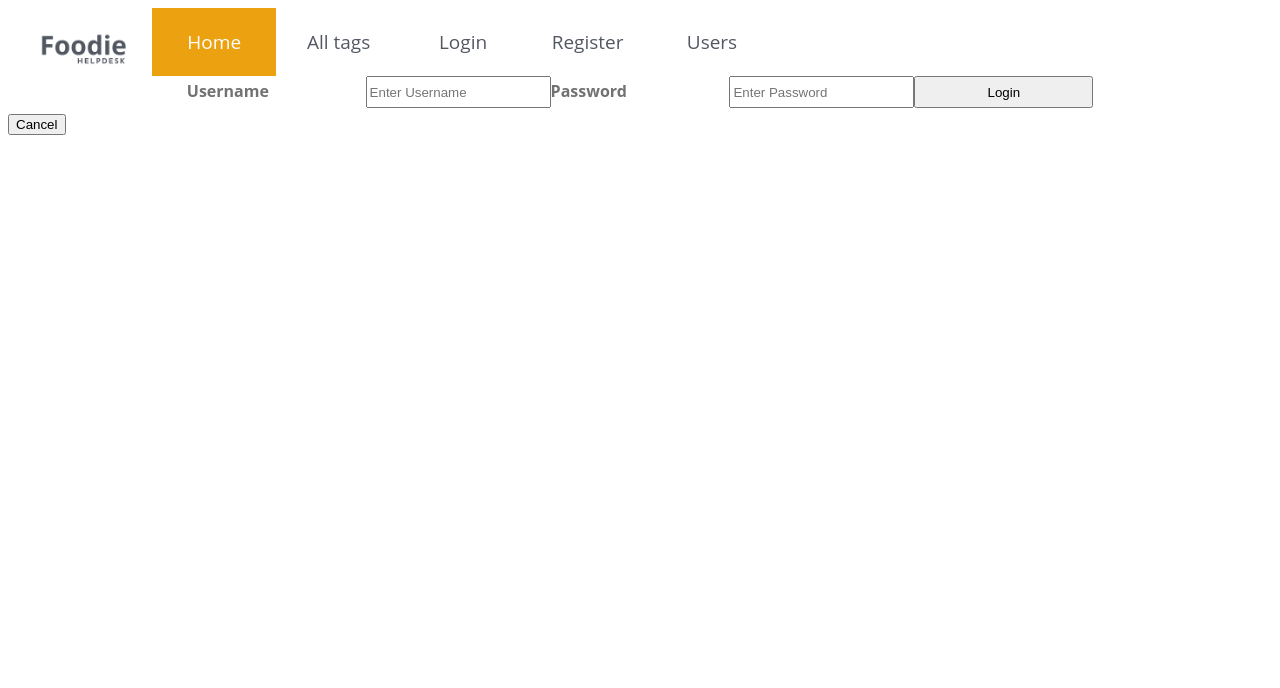
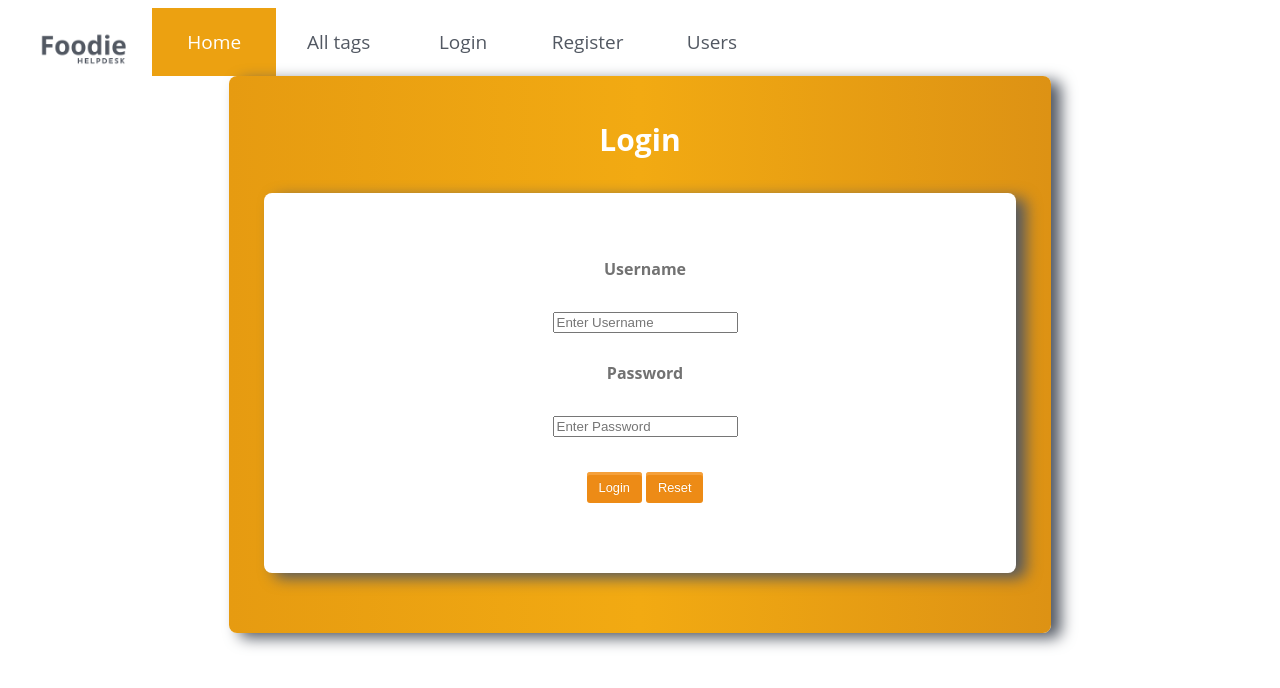
Before and after one commit to michal-bed/ask-mate-foodie, a Flask app: page /login in a window 1280 px wide. Shown: the top 688 px of the page. Run offline with Flask 2, Linux system fonts and the light colour scheme; some libraries are stand-ins or nearby versions.

Commit message:
login template

```diff
--- a/templates/login.html
+++ b/templates/login.html
@@ -21,25 +21,28 @@
 </div>
 </header>
 <div>
-    <form action="/login" method="post">
+    <div class="wrapp-around">
+        <div class="yellow">
+            <h2 class="yellow-header"> Login </h2>
+            <div class="box">
+                <form action="/login" method="post">
+            <p>{{message}}</p>
+            <h4>Username</h4>
+            <input type="text" placeholder="Enter Username" name="user_name" required>
+            <h4>Password</h4>
+            <input type="password" placeholder="Enter Password" name="password" required>
+            <br>
+            <br>
+            <input type="submit"  value="Login" class="html-text-box">
 
-        <div class="container">
-            <p>{{message}}</p>
-            <label for="username"><b>Username</b></label>
-            <input type="text" placeholder="Enter Username" name="user_name" required>
-
-            <label for="password"><b>Password</b></label>
-            <input type="password" placeholder="Enter Password" name="password" required>
-
-            <button type="submit">Login</button>
-
-        </div>
-
-        <button type="button" class="cancelbtn">Cancel</button>
+            <input type="reset" class="html-text-box" value="Reset">
 
 
 
     </form>
 </div>
+    </div>
+		</div>
+    </div>
 
 {% endblock %}
```
